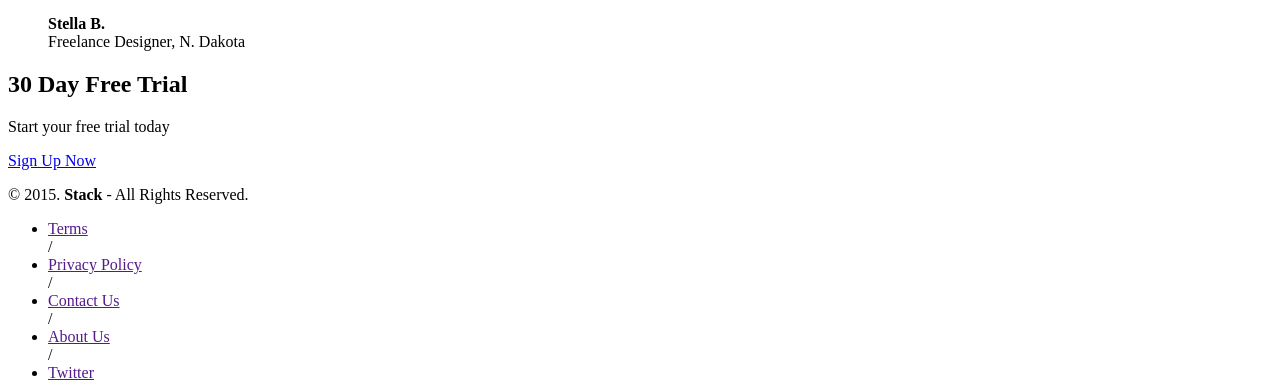
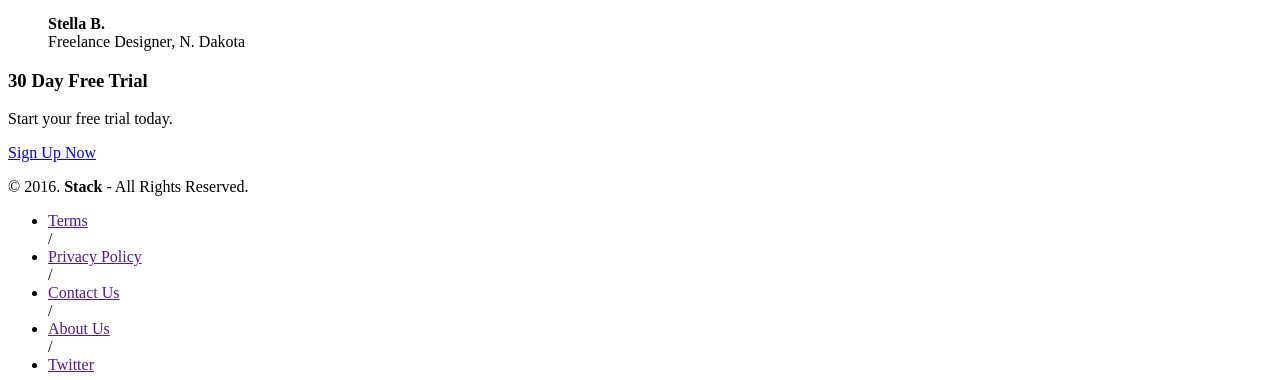
Before and after one commit to dfreeman04/Stack, a plain HTML site: page index.html in a window 1280 px wide. Shown: the part 3295-3675 px from the top of the page. Drawn offline with Linux system fonts and the light colour scheme.

Commit message:
Assigment-28-completed

```diff
--- a/index.html
+++ b/index.html
@@ -132,11 +132,11 @@
 
 
     <!-- Assignment -->
-       <section class="Assignment">
+       <section class="assignment">
         <div class="container">
-          <h2>30 Day Free Trial</h2>
-          <p>Start your free trial today</p>
-           <a href="Sign Up Now">Sign Up Now</a>
+          <h3>30 Day Free Trial</h3>
+          <p>Start your free trial today.</p>
+          <a href="Sign Up Now">Sign Up Now</a>
         </div>
        </section>
       </main>
@@ -146,7 +146,7 @@
     <footer>
          <div class="container footer-nav-block">
        <div class="left-footer-block one-third">
-         <p class="copyright-block">&copy; 2015. <strong>Stack</strong> - All Rights Reserved.</p>
+         <p class="copyright-block">&copy; 2016. <strong>Stack</strong> - All Rights Reserved.</p>
        </div>
        <nav class="link-block middle-footer-block one-third">
          <ul>
```
